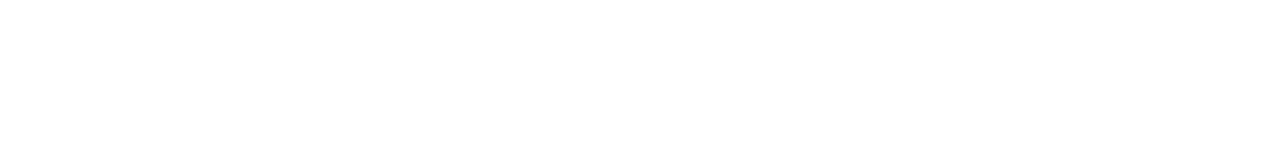
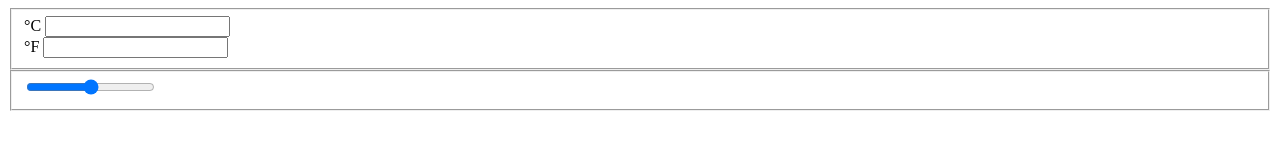
Before and after one commit to won21kr/montage-chrome-app, a website: page ui/converter.reel/converter.html in a window 1280 px wide. Drawn offline with Linux system fonts and the light colour scheme.

Commit message:
added some meat to the converter

```diff
--- a/ui/converter.reel/converter.html
+++ b/ui/converter.reel/converter.html
@@ -15,6 +15,19 @@
 </head>
 <body>
     <div data-montage-id="converter" class="Converter">
+    <div>
+        <fieldset>
+            <div>&deg;C
+               <input type="number"/>
+            </div>
+            <div>&deg;F
+               <input type="number"/>
+            </div>
+        </fieldset>
+    </div>
+        <fieldset>
+           <input type="range"/>
+        </fieldset>
     </div>
 </body>
 </html>
```
